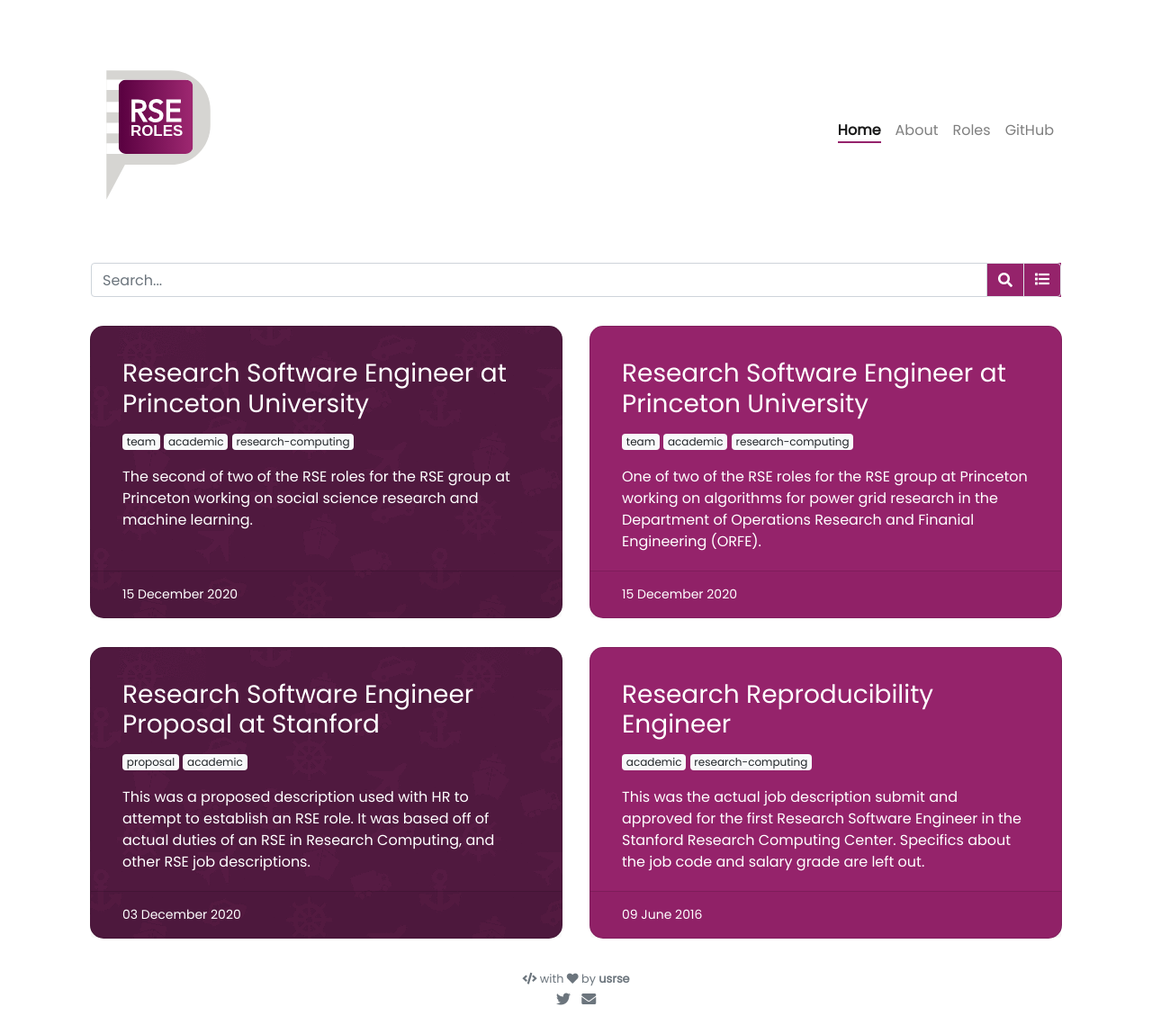
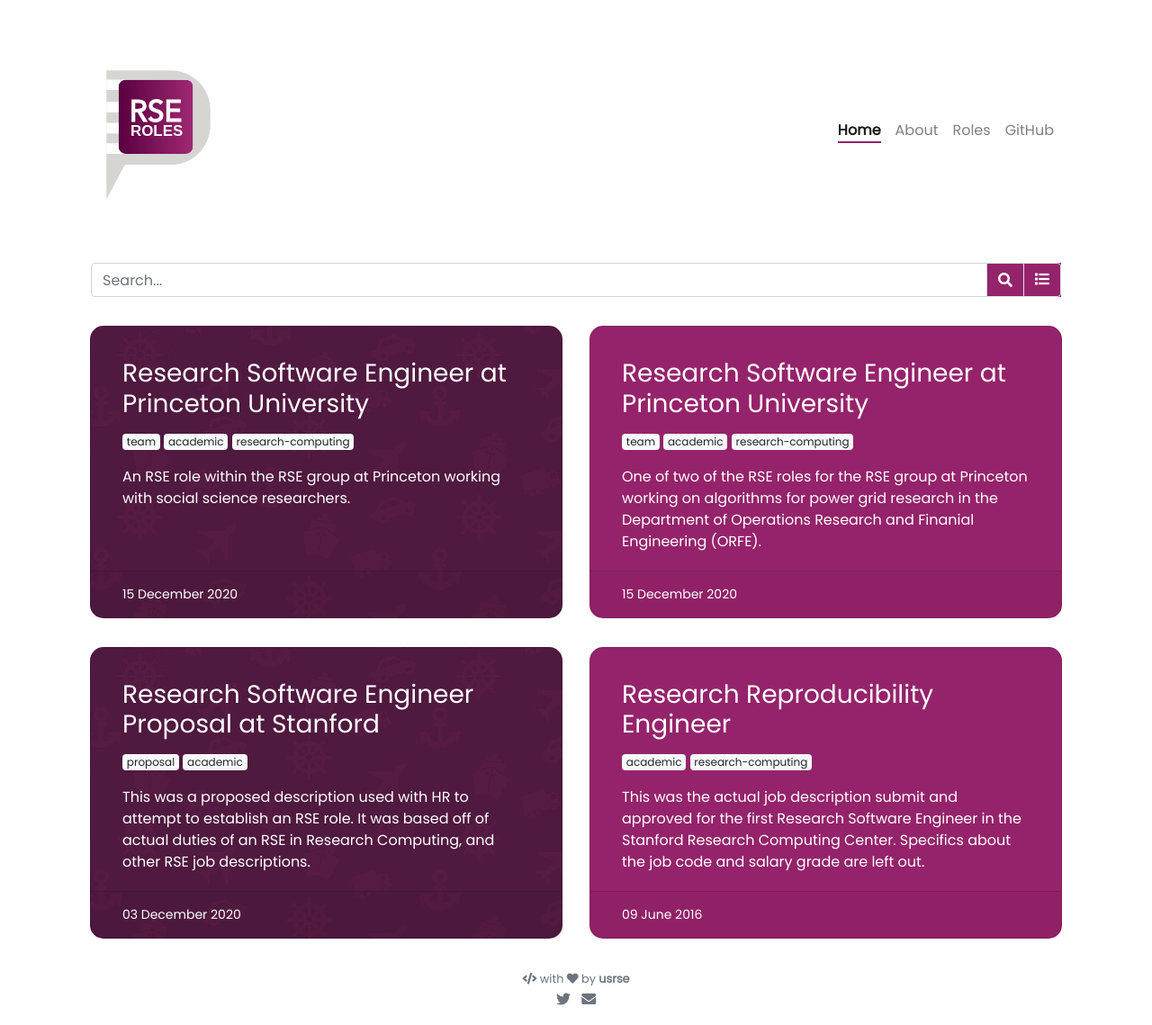
Before and after one commit to USRSE/rse-roles, a Jekyll site: the page built from index.html, in a window 1280 px wide. Shown: the whole page at 90% size. Built offline with Jekyll 4.4.1, drawn with Linux system fonts in a browser that asks for light colours; nearby versions of some CDN libraries; comment, search, counter and statistics services are not loaded.

Commit message:
Update _posts/2020-12-15-research-software-engineer-princeton-social-sciences.md
Co-authored-by: Ian Cosden <cosden@users.noreply.github.com>

```diff
--- a/_posts/2020-12-15-research-software-engineer-princeton-social-sciences.md
+++ b/_posts/2020-12-15-research-software-engineer-princeton-social-sciences.md
@@ -3,7 +3,7 @@
 tags: [team, academic, research-computing]
 style: fill
 layout: post
-description: The second of two of the RSE roles for the RSE group at Princeton working on social science research and machine learning.
+description: An RSE role within the RSE group at Princeton working with social science researchers.
 ---
 
 |         |          |
```
